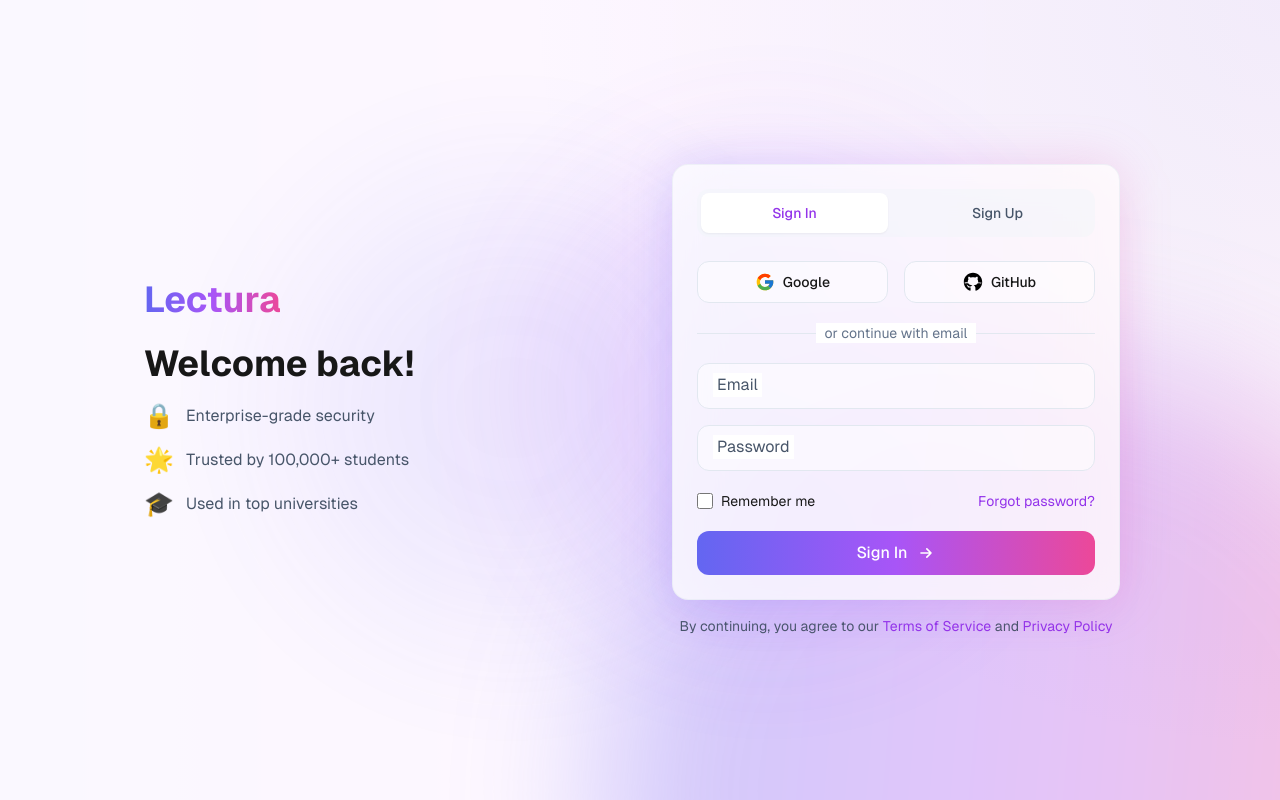
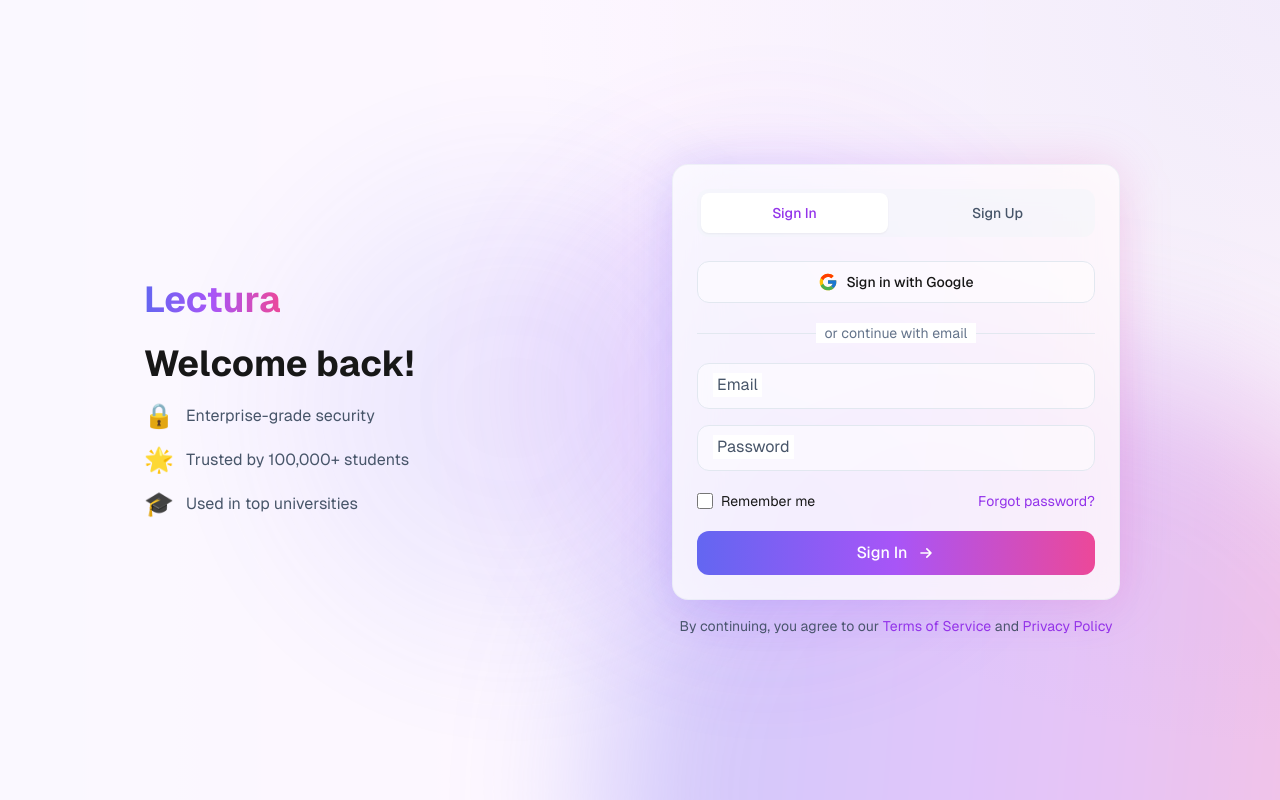
Before and after one commit to OmesDev/lectura, a Next.js app: page /auth in a window 1280 px wide. Built offline with nearby package versions, Linux system fonts and the light colour scheme; what @supabase/auth-helpers-nextjs would draw is missing.

Commit message:
added google sign in provider

```diff
--- a/app/auth/page.tsx
+++ b/app/auth/page.tsx
@@ -81,8 +81,27 @@
   </div>
 );
 
-const SocialButton = ({ provider, icon }: { provider: string; icon: string }) => (
+const SocialButton = ({ provider, icon }: { provider: string; icon: string }) => {
+  const handleSocialLogin = async () => {
+    try {
+      const { error } = await supabase.auth.signInWithOAuth({
+        provider: provider.toLowerCase() as 'google',
+        options: {
+          redirectTo: `${window.location.origin}/auth/callback`
+        }
+      });
+
+      if (error) {
+        throw error;
+      }
+    } catch (error: any) {
+      toast.error(error?.message || `Failed to sign in with ${provider}`);
+    }
+  };
+
+  return (
     <motion.button
+      onClick={handleSocialLogin}
       whileHover={{ scale: 1.02 }}
       whileTap={{ scale: 0.98 }}
       type="button"
@@ -90,11 +109,12 @@
     >
       <span className="relative z-10 flex items-center gap-2">
         <Image src={icon} alt={provider} width={20} height={20} className="transition-transform group-hover:scale-110"/>
-      <span className="text-sm font-medium">{provider}</span>
+        <span className="text-sm font-medium">Sign in with {provider}</span>
       </span>
       <div className="absolute inset-0 rounded-xl bg-gradient-to-r from-indigo-500 via-purple-500 to-pink-500 opacity-0 group-hover:opacity-10 transition-opacity duration-200"/>
     </motion.button>
   );
+};
 
 const AuthContent = () => {
   const router = useRouter();
@@ -286,9 +306,8 @@
                   className="space-y-5"
                 >
                   {/* Social Login Buttons */}
-                  <div className="grid grid-cols-2 gap-4">
+                  <div className="grid grid-cols-1 gap-4">
                     <SocialButton provider="Google" icon="/auth/google.svg" />
-                    <SocialButton provider="GitHub" icon="/auth/github.svg" />
                   </div>
 
                   <div className="relative">
```
Also changed, not shown: public/auth/github.svg (deleted). Lines whose indentation alone changed are shown as unchanged.
